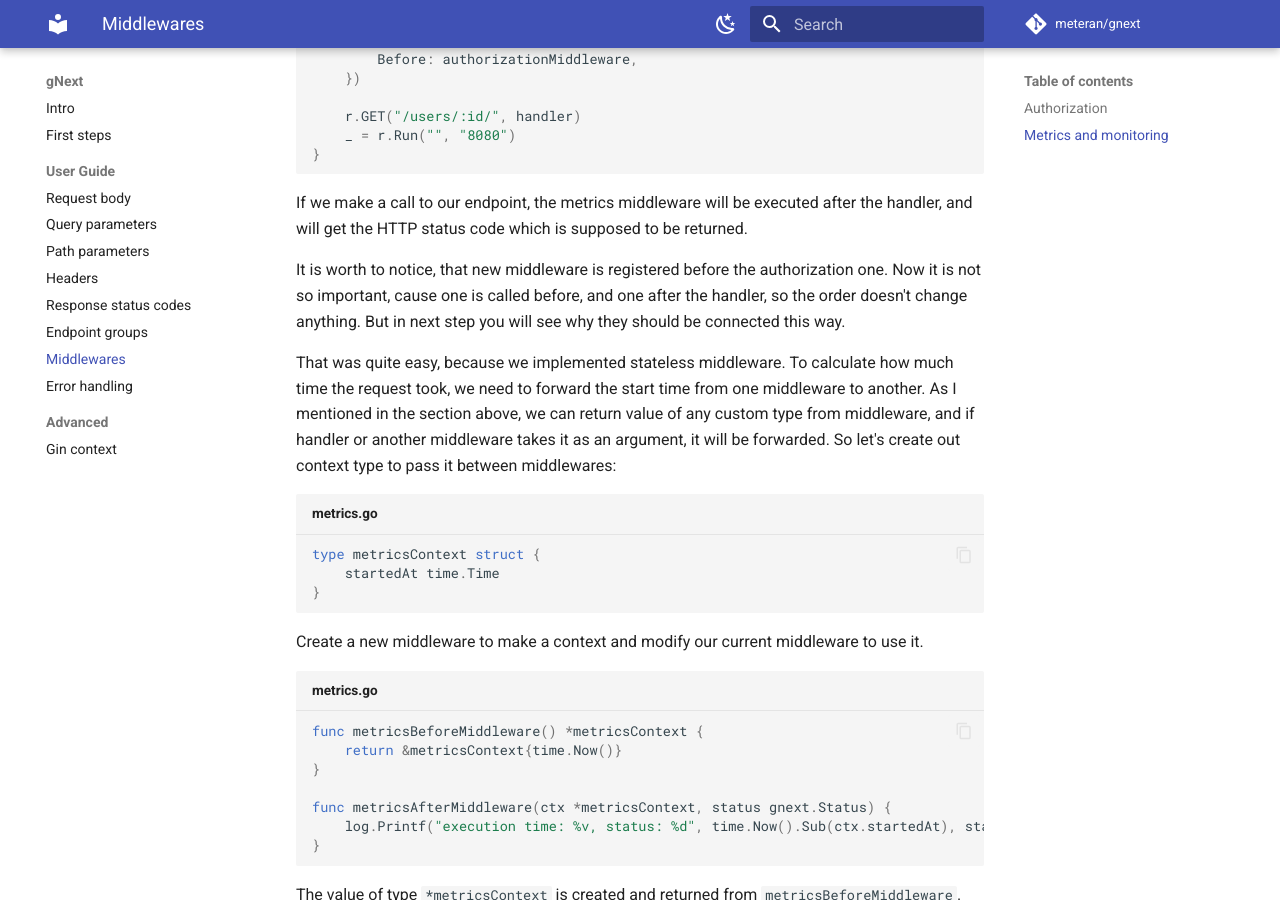
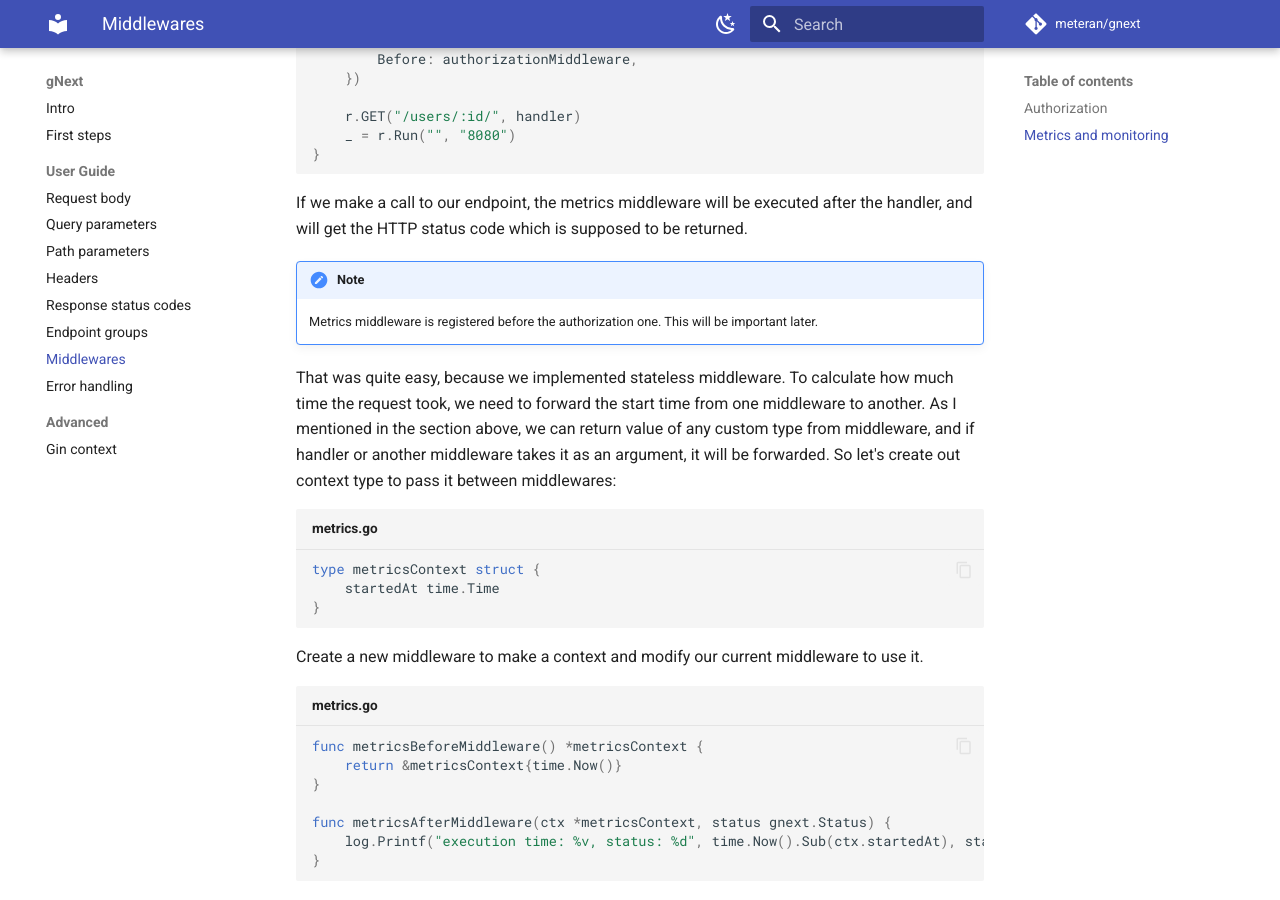
Before and after one commit to meteran/gnext, an MkDocs documentation site: the page built from documentation/docs/user-guide/middlewares.md, in a window 1280 px wide and 900 px high, scrolled down 3468 px. Built offline with MkDocs 1.6.1 and Material for MkDocs 9.7.7, drawn with Linux system fonts in a browser that asks for light colours; comment, search, counter and statistics services are not loaded.

Commit message:
polish middleware section

```diff
--- a/documentation/docs/user-guide/middlewares.md
+++ b/documentation/docs/user-guide/middlewares.md
@@ -156,9 +156,8 @@ func main() {
 
 If we make a call to our endpoint, the metrics middleware will be executed after the handler, and will get the HTTP status code which is supposed to be returned.
 
-It is worth to notice, that new middleware is registered before the authorization one.
-Now it is not so important, cause one is called before, and one after the handler, so the order doesn't change anything.
-But in next step you will see why they should be connected this way.
+!!! note "Note"
+    Metrics middleware is registered before the authorization one. This will be important later.
 
 That was quite easy, because we implemented stateless middleware.
 To calculate how much time the request took, we need to forward the start time from one middleware to another.
```
Also changed, not shown: documentation/site/search/search_index.json, documentation/site/user-guide/middlewares/index.html, 1 other file.
